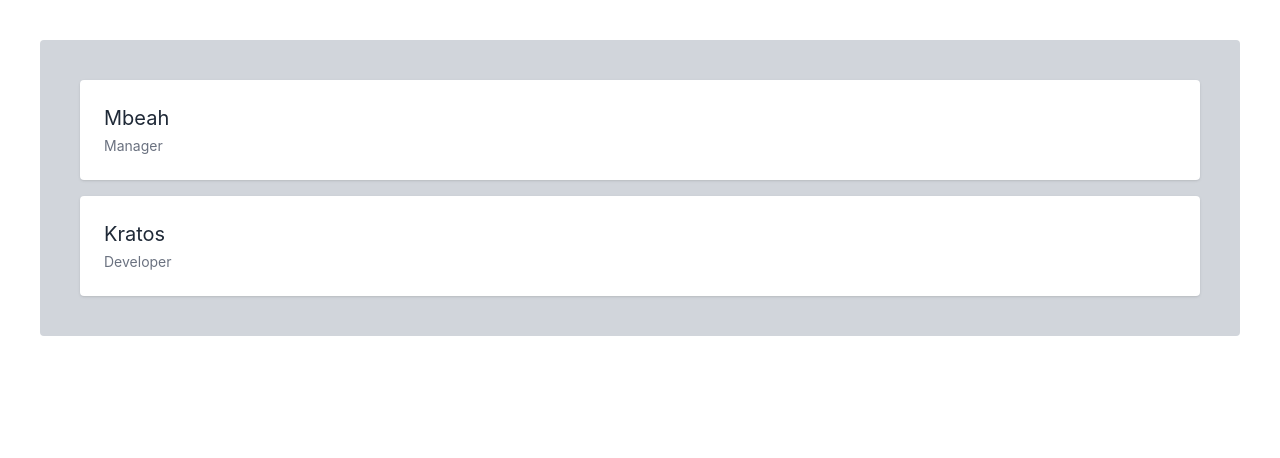
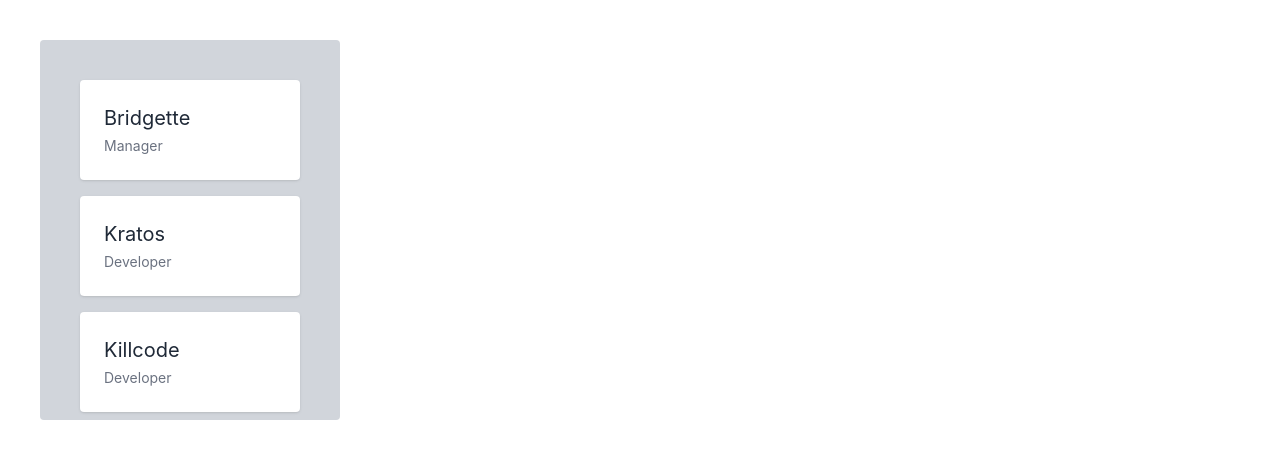
Before and after one commit to Kratosgado/react-reusable-components, a React (Create React App) app: page / in a window 1280 px wide. Shown: the top 458 px of the page. Built offline with nearby package versions, Linux system fonts and the light colour scheme.

Commit message:
use prop speading to style the lists

```diff
--- a/src/App.tsx
+++ b/src/App.tsx
@@ -5,12 +5,21 @@ function App() {
     <div className="p-10">
       <Checklist
         data={[
-          { id: 1, name: 'Mbeah', role: 'Manager' },
-          {id: 2, name: 'Kratos', role: 'Developer'},
+          { id: 1, name: 'Bridgette', role: 'Manager' },
+          { id: 2, name: 'Kratos', role: 'Developer' },
+          { id: 3, name: 'Killcode', role: 'Developer' },
+          { id: 4, name: 'Prodigygenes', role: 'Developer' },
+          { id: 5, name: 'Keren', role: 'UX' },
+          { id: 6, name: 'NuellaViva', role: 'QA' }
         ]}
         id="id"
         primary="name"
         secondary="role"
+        style={{
+          width: '300px',
+          maxHeight: '380px',
+          overflowY: 'auto',
+        }}
       />
     </div>
   )
--- a/src/Checklist/Checklist.tsx
+++ b/src/Checklist/Checklist.tsx
@@ -1,15 +1,17 @@
-
+import {ComponentPropsWithoutRef} from 'react'
 
 type Props<Data> = {
    data: Data[];
    id: keyof Data;
    primary: keyof Data;
    secondary: keyof Data;
-};
+} & ComponentPropsWithoutRef<'ul'>;
 
-export function Checklist<Data>({ data, id, primary, secondary }: Props<Data>) {
+export function Checklist<Data>({ data, id, primary, secondary, ...ulProps }: Props<Data>) {
    return (
-      <ul className="rounded bg-gray-300 p-10">
+      <ul
+         {...ulProps}
+         className="rounded bg-gray-300 p-10">
          {
             data.map((item) => {
                const idValue = item[id] as unknown;
```
